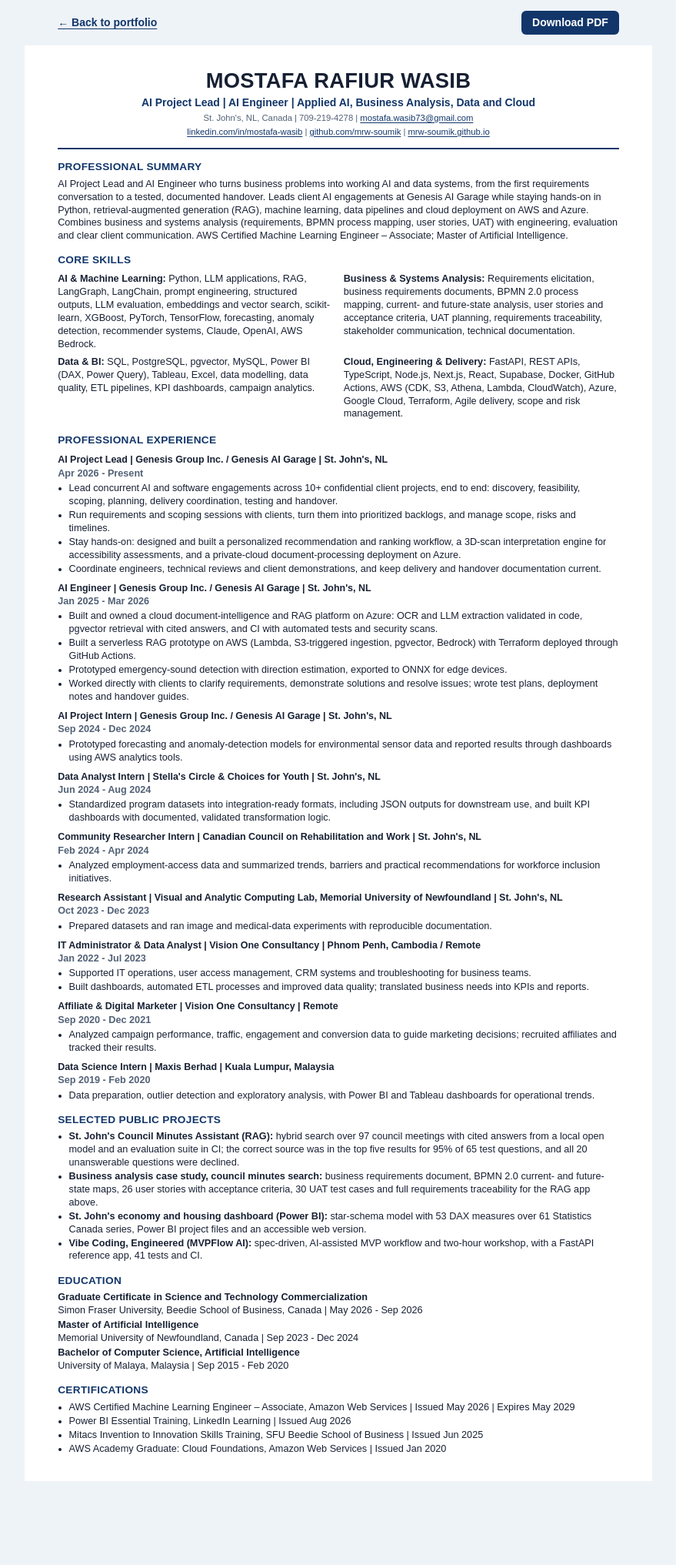
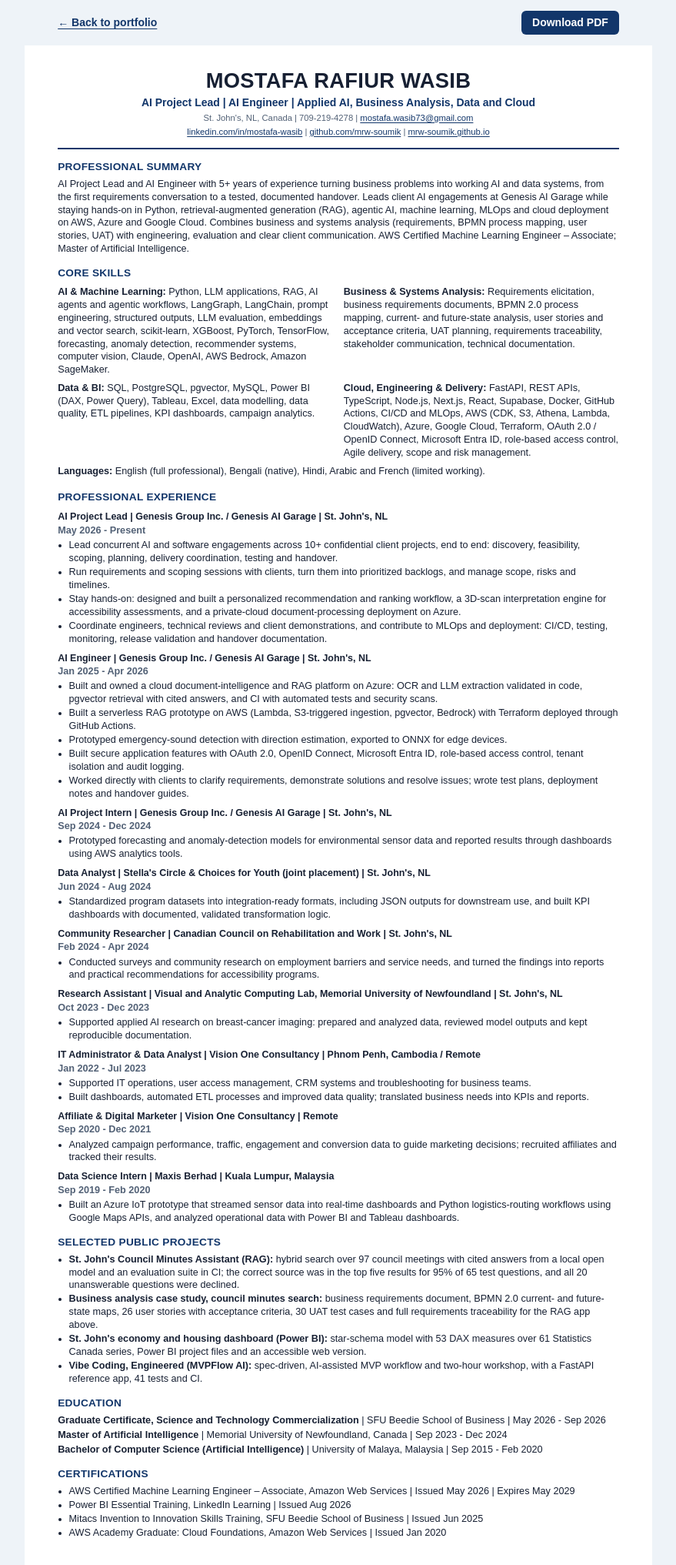
Before and after one commit to mrw-soumik/mrw-soumik.github.io, a Jekyll site: the page resume.html, which Jekyll copies as it is, in a window 1280 px wide. Shown: the whole page at 77% size, without its empty margins (200-1079 px from the left). Built offline with Jekyll 4.4.1, drawn with Linux system fonts in a browser that asks for light colours; before the commit the page ends 1924 px from its top, so only the background shows below that.

Commit message:
Match the portfolio and résumé to LinkedIn
- Promotion dates: AI Engineer Jan 2025 to Apr 2026, AI Project Lead
  from May 2026
- Titles: Data Analyst (joint placement) and Community Researcher
- Role details: MLOps and deployment, secure identity features,
  agentic workflows, breast-cancer imaging research, Azure IoT prototype
- Skills: agentic AI, computer vision, SageMaker, CI/CD and MLOps,
  OAuth 2.0 / OpenID Connect, Entra ID, role-based access control
- Languages line, and the same discreet contact wording as LinkedIn
- Rebuild both CV PDFs (still 2 pages)

Co-Authored-By: Claude Opus 5.5 <noreply@anthropic.com>

```diff
--- a/assets/resume.css
+++ b/assets/resume.css
@@ -108,6 +108,10 @@ li {
     row-gap: 0.02in;
 }
 
+.skill-wide {
+    grid-column: 1 / -1;
+}
+
 .two-column {
     display: grid;
     grid-template-columns: 0.92fr 1.08fr;
--- a/resume.html
+++ b/resume.html
@@ -39,17 +39,18 @@
         <section>
             <h2>Professional Summary</h2>
             <p>
-                AI Project Lead and AI Engineer who turns business problems into working AI and data systems, from the first requirements conversation to a tested, documented handover. Leads client AI engagements at Genesis AI Garage while staying hands-on in Python, retrieval-augmented generation (RAG), machine learning, data pipelines and cloud deployment on AWS and Azure. Combines business and systems analysis (requirements, BPMN process mapping, user stories, UAT) with engineering, evaluation and clear client communication. AWS Certified Machine Learning Engineer &ndash; Associate; Master of Artificial Intelligence.
+                AI Project Lead and AI Engineer with 5+ years of experience turning business problems into working AI and data systems, from the first requirements conversation to a tested, documented handover. Leads client AI engagements at Genesis AI Garage while staying hands-on in Python, retrieval-augmented generation (RAG), agentic AI, machine learning, MLOps and cloud deployment on AWS, Azure and Google Cloud. Combines business and systems analysis (requirements, BPMN process mapping, user stories, UAT) with engineering, evaluation and clear client communication. AWS Certified Machine Learning Engineer &ndash; Associate; Master of Artificial Intelligence.
             </p>
         </section>
 
         <section>
             <h2>Core Skills</h2>
             <div class="skill-columns">
-                <p><strong>AI &amp; Machine Learning:</strong> Python, LLM applications, RAG, LangGraph, LangChain, prompt engineering, structured outputs, LLM evaluation, embeddings and vector search, scikit-learn, XGBoost, PyTorch, TensorFlow, forecasting, anomaly detection, recommender systems, Claude, OpenAI, AWS Bedrock.</p>
+                <p><strong>AI &amp; Machine Learning:</strong> Python, LLM applications, RAG, AI agents and agentic workflows, LangGraph, LangChain, prompt engineering, structured outputs, LLM evaluation, embeddings and vector search, scikit-learn, XGBoost, PyTorch, TensorFlow, forecasting, anomaly detection, recommender systems, computer vision, Claude, OpenAI, AWS Bedrock, Amazon SageMaker.</p>
                 <p><strong>Business &amp; Systems Analysis:</strong> Requirements elicitation, business requirements documents, BPMN 2.0 process mapping, current- and future-state analysis, user stories and acceptance criteria, UAT planning, requirements traceability, stakeholder communication, technical documentation.</p>
                 <p><strong>Data &amp; BI:</strong> SQL, PostgreSQL, pgvector, MySQL, Power BI (DAX, Power Query), Tableau, Excel, data modelling, data quality, ETL pipelines, KPI dashboards, campaign analytics.</p>
-                <p><strong>Cloud, Engineering &amp; Delivery:</strong> FastAPI, REST APIs, TypeScript, Node.js, Next.js, React, Supabase, Docker, GitHub Actions, AWS (CDK, S3, Athena, Lambda, CloudWatch), Azure, Google Cloud, Terraform, Agile delivery, scope and risk management.</p>
+                <p><strong>Cloud, Engineering &amp; Delivery:</strong> FastAPI, REST APIs, TypeScript, Node.js, Next.js, React, Supabase, Docker, GitHub Actions, CI/CD and MLOps, AWS (CDK, S3, Athena, Lambda, CloudWatch), Azure, Google Cloud, Terraform, OAuth 2.0 / OpenID Connect, Microsoft Entra ID, role-based access control, Agile delivery, scope and risk management.</p>
+                <p class="skill-wide"><strong>Languages:</strong> English (full professional), Bengali (native), Hindi, Arabic and French (limited working).</p>
             </div>
         </section>
 
@@ -58,22 +59,23 @@
 
             <article class="role">
                 <h3>AI Project Lead | Genesis Group Inc. / Genesis AI Garage | St. John's, NL</h3>
-                <p class="date">Apr 2026 - Present</p>
+                <p class="date">May 2026 - Present</p>
                 <ul>
                     <li>Lead concurrent AI and software engagements across 10+ confidential client projects, end to end: discovery, feasibility, scoping, planning, delivery coordination, testing and handover.</li>
                     <li>Run requirements and scoping sessions with clients, turn them into prioritized backlogs, and manage scope, risks and timelines.</li>
                     <li>Stay hands-on: designed and built a personalized recommendation and ranking workflow, a 3D-scan interpretation engine for accessibility assessments, and a private-cloud document-processing deployment on Azure.</li>
-                    <li>Coordinate engineers, technical reviews and client demonstrations, and keep delivery and handover documentation current.</li>
+                    <li>Coordinate engineers, technical reviews and client demonstrations, and contribute to MLOps and deployment: CI/CD, testing, monitoring, release validation and handover documentation.</li>
                 </ul>
             </article>
 
             <article class="role">
                 <h3>AI Engineer | Genesis Group Inc. / Genesis AI Garage | St. John's, NL</h3>
-                <p class="date">Jan 2025 - Mar 2026</p>
+                <p class="date">Jan 2025 - Apr 2026</p>
                 <ul>
                     <li>Built and owned a cloud document-intelligence and RAG platform on Azure: OCR and LLM extraction validated in code, pgvector retrieval with cited answers, and CI with automated tests and security scans.</li>
                     <li>Built a serverless RAG prototype on AWS (Lambda, S3-triggered ingestion, pgvector, Bedrock) with Terraform deployed through GitHub Actions.</li>
                     <li>Prototyped emergency-sound detection with direction estimation, exported to ONNX for edge devices.</li>
+                    <li>Built secure application features with OAuth 2.0, OpenID Connect, Microsoft Entra ID, role-based access control, tenant isolation and audit logging.</li>
                     <li>Worked directly with clients to clarify requirements, demonstrate solutions and resolve issues; wrote test plans, deployment notes and handover guides.</li>
                 </ul>
             </article>
@@ -87,7 +89,7 @@
             </article>
 
             <article class="role">
-                <h3>Data Analyst Intern | Stella's Circle &amp; Choices for Youth | St. John's, NL</h3>
+                <h3>Data Analyst | Stella's Circle &amp; Choices for Youth (joint placement) | St. John's, NL</h3>
                 <p class="date">Jun 2024 - Aug 2024</p>
                 <ul>
                     <li>Standardized program datasets into integration-ready formats, including JSON outputs for downstream use, and built KPI dashboards with documented, validated transformation logic.</li>
@@ -95,10 +97,10 @@
             </article>
 
             <article class="role">
-                <h3>Community Researcher Intern | Canadian Council on Rehabilitation and Work | St. John's, NL</h3>
+                <h3>Community Researcher | Canadian Council on Rehabilitation and Work | St. John's, NL</h3>
                 <p class="date">Feb 2024 - Apr 2024</p>
                 <ul>
-                    <li>Analyzed employment-access data and summarized trends, barriers and practical recommendations for workforce inclusion initiatives.</li>
+                    <li>Conducted surveys and community research on employment barriers and service needs, and turned the findings into reports and practical recommendations for accessibility programs.</li>
                 </ul>
             </article>
 
@@ -106,7 +108,7 @@
                 <h3>Research Assistant | Visual and Analytic Computing Lab, Memorial University of Newfoundland | St. John's, NL</h3>
                 <p class="date">Oct 2023 - Dec 2023</p>
                 <ul>
-                    <li>Prepared datasets and ran image and medical-data experiments with reproducible documentation.</li>
+                    <li>Supported applied AI research on breast-cancer imaging: prepared and analyzed data, reviewed model outputs and kept reproducible documentation.</li>
                 </ul>
             </article>
 
@@ -131,7 +133,7 @@
                 <h3>Data Science Intern | Maxis Berhad | Kuala Lumpur, Malaysia</h3>
                 <p class="date">Sep 2019 - Feb 2020</p>
                 <ul>
-                    <li>Data preparation, outlier detection and exploratory analysis, with Power BI and Tableau dashboards for operational trends.</li>
+                    <li>Built an Azure IoT prototype that streamed sensor data into real-time dashboards and Python logistics-routing workflows using Google Maps APIs, and analyzed operational data with Power BI and Tableau dashboards.</li>
                 </ul>
             </article>
         </section>
@@ -148,9 +150,9 @@
 
         <section>
             <h2>Education</h2>
-            <p><strong>Graduate Certificate in Science and Technology Commercialization</strong><br>Simon Fraser University, Beedie School of Business, Canada | May 2026 - Sep 2026</p>
-            <p><strong>Master of Artificial Intelligence</strong><br>Memorial University of Newfoundland, Canada | Sep 2023 - Dec 2024</p>
-            <p><strong>Bachelor of Computer Science, Artificial Intelligence</strong><br>University of Malaya, Malaysia | Sep 2015 - Feb 2020</p>
+            <p><strong>Graduate Certificate, Science and Technology Commercialization</strong> | SFU Beedie School of Business | May 2026 - Sep 2026</p>
+            <p><strong>Master of Artificial Intelligence</strong> | Memorial University of Newfoundland, Canada | Sep 2023 - Dec 2024</p>
+            <p><strong>Bachelor of Computer Science (Artificial Intelligence)</strong> | University of Malaya, Malaysia | Sep 2015 - Feb 2020</p>
         </section>
 
         <section>
```
Also changed, not shown: index.html (+13 -11 lines), 2 other files.
